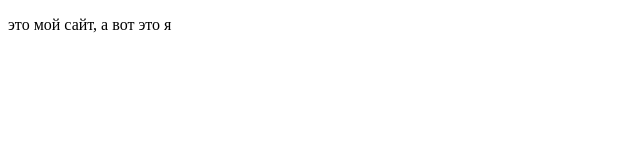
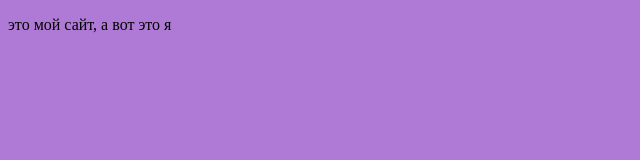
Before and after one commit to Victorfromcyberschool/best_project, a plain HTML site: page index.html in a window 1280 px wide. Shown: the whole page, without its empty margins (0-640 px from the left). Drawn offline with Linux system fonts and the light colour scheme.

Commit message:
ярик молодец
он сделал фиолетовый фон

```diff
--- a/index.html
+++ b/index.html
@@ -6,7 +6,7 @@
     <meta name="viewport" content="width=device-width, initial-scale=1.0">
     <title>Document</title>
 </head>
-<body>
+<body bgcolor="af7ad6">
     <p>это мой сайт, а вот это я</p>
 </body>
 </html>
```
